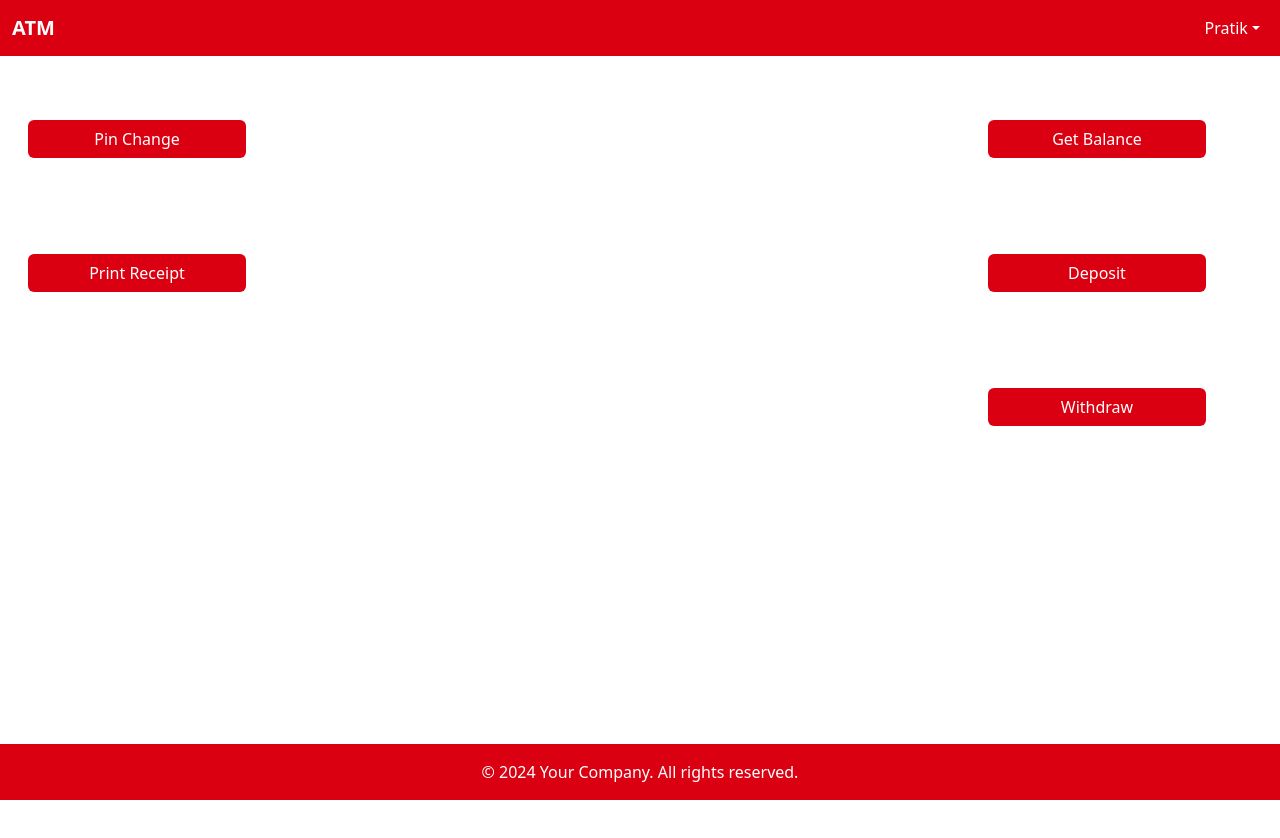
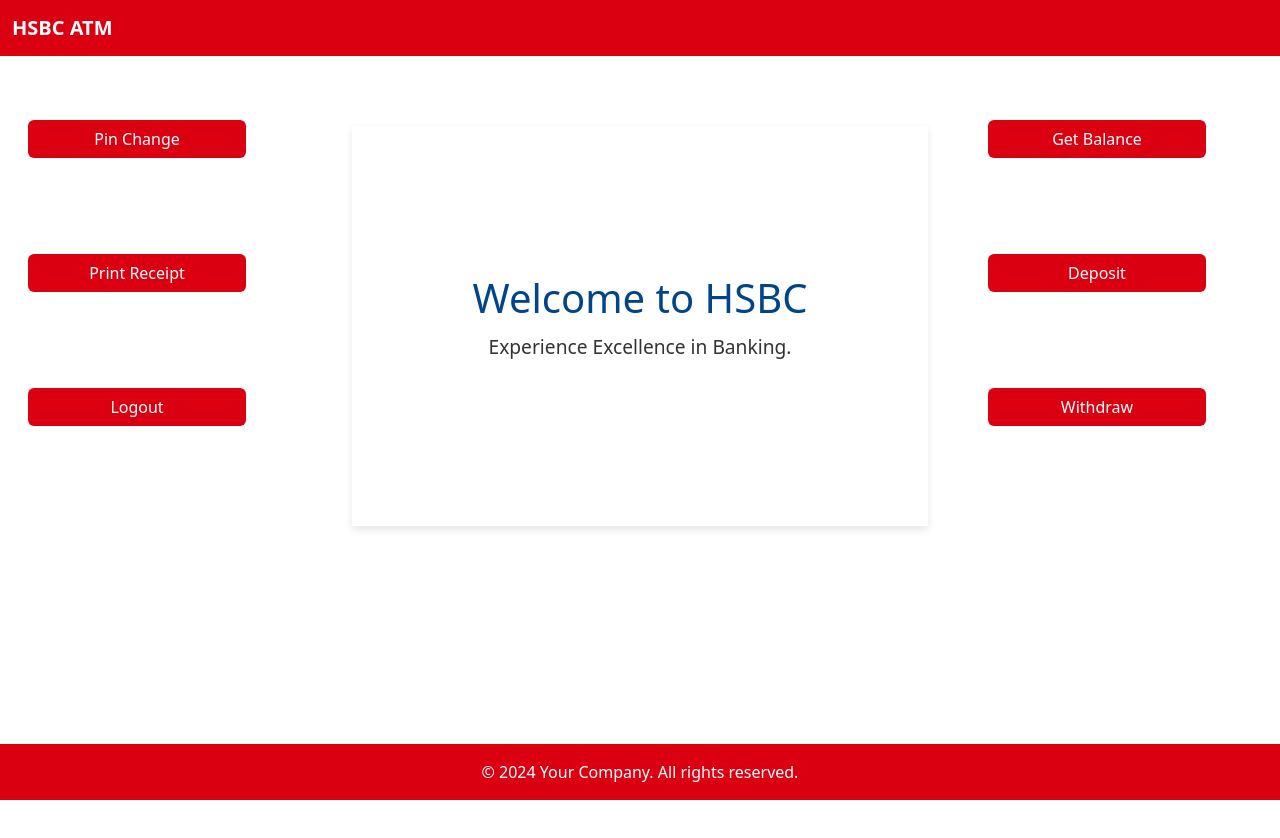
Before and after one commit to vs-shinde/Atm_Simulation_FrontEnd, a React (Create React App) app: page /home in a window 1280 px wide. Shown: the top 838 px of the page. Built offline with nearby package versions, Linux system fonts and the light colour scheme.

Commit message:
frontend changes

```diff
--- a/src/Component/Layout.jsx
+++ b/src/Component/Layout.jsx
@@ -11,7 +11,8 @@
   ];
   const LeftsidebarButtons = [
     { label: "Pin Change", link: "/pin-change" },
-    { label: "Print Receipt", link: "/print-receipt" }
+    { label: "Print Receipt", link: "/print-receipt" },
+    { label: "Logout", link: "/login" }
   ];
 
   return (
--- a/src/Component/Navbar.jsx
+++ b/src/Component/Navbar.jsx
@@ -4,22 +4,12 @@
   return (
     <nav className="navbar navbar-expand-lg" style={{ backgroundColor: '#db0011' }}>
       <div className="container-fluid">
-        <a className="navbar-brand" href="/" style={{ color: '#ffffff', fontWeight: 'bold' }}>ATM</a>
+        <a className="navbar-brand" href="/" style={{ color: '#ffffff', fontWeight: 'bold' }}>HSBC ATM</a>
         <button className="navbar-toggler" type="button" data-bs-toggle="collapse" data-bs-target="#navbarNav" aria-controls="navbarNav" aria-expanded="false" aria-label="Toggle navigation">
           <span className="navbar-toggler-icon"></span>
         </button>
         <div className="collapse navbar-collapse" id="navbarNav">
-          <ul className="navbar-nav ms-auto">
-            <li className="nav-item dropdown">
-              <a className="nav-link dropdown-toggle" href="#" id="navbarDropdown" role="button" data-bs-toggle="dropdown" aria-expanded="false" style={{ color: '#ffffff' }}>
-                {username}
-              </a>
-              <ul className="dropdown-menu dropdown-menu-end" aria-labelledby="navbarDropdown">
-                <li><a className="dropdown-item" href="/profile">Profile</a></li>
-                <li><a className="dropdown-item" href="/logout">Logout</a></li>
-              </ul>
-            </li>
-          </ul>
+
         </div>
       </div>
     </nav>
--- a/src/Pages/Deposite.jsx
+++ b/src/Pages/Deposite.jsx
@@ -1,5 +1,4 @@
 import React, { useState } from 'react';
-import { ToastContainer, toast } from 'react-toastify';
 import axios from 'axios';
 import { useNavigate } from 'react-router-dom';
 import Layout from '../Component/Layout';
@@ -7,6 +6,8 @@
 const DepositPage = () => {
   const [amount, setAmount] = useState('');
   const [error, setError] = useState('');
+  const [depositSuccess, setDepositSuccess] = useState(false);
+  const [depositedAmount, setDepositedAmount] = useState(0);
   const navigate = useNavigate();
 
   const handleInputChange = (e) => {
@@ -14,6 +15,9 @@
   };
 
   const handleDeposit = async (depositAmount) => {
+    setDepositedAmount(depositAmount);
+    setDepositSuccess(true);
+
     const userId = localStorage.getItem('userId');
     const token = localStorage.getItem('token');
 
@@ -30,15 +34,15 @@
           amount: depositAmount
         }
       });
-      if (response.status === 200) {
-        toast.success(`${depositAmount} has been deposited!`);
-        setTimeout(() => {
-          navigate('/balance');
-        }, 3000);
+
+      if (response.status !== 200) {
+        setError('Failed to deposit amount. Please try again.');
+        setDepositSuccess(false); // Revert success if deposit fails
       }
     } catch (error) {
       setError('Failed to deposit amount. Please try again.');
       console.error('Error depositing amount:', error);
+      setDepositSuccess(false); // Revert success if deposit fails
     }
   };
 
@@ -47,10 +51,31 @@
     handleDeposit(amount);
   };
 
+  const handlePrintReceipt = () => {
+    window.print();
+  };
+
+  if (depositSuccess) {
+    return (
+      <Layout>
+        <div className="container d-flex align-items-center justify-content-center">
+          <div className="card p-4 text-center shadow" style={{ width: '500px', borderRadius: '15px', marginTop: '50px' }}>
+            <div className="card-body">
+              <h3 className="card-title" style={{ color: '#FF7F50' }}>Deposit Successful</h3>
+              <p>{depositedAmount} has been deposited successfully!</p>
+              <button className="btn btn-primary m-2" onClick={() => navigate('/balance')}>Go to Balance</button>
+              <button className="btn btn-secondary m-2" onClick={handlePrintReceipt}>Print Receipt</button>
+            </div>
+          </div>
+        </div>
+      </Layout>
+    );
+  }
+
   return (
     <Layout>
       <div className="container d-flex align-items-center justify-content-center">
-        <div className="card p-4 text-center shadow" style={{ width: '500px', borderRadius: '15px' }}>
+        <div className="card p-4 text-center shadow" style={{ width: '500px', borderRadius: '15px', marginTop: '50px' }}>
           <div className="card-body">
             <h3 className="card-title" style={{ color: '#FF7F50' }}>Deposit Amount</h3>
             {error && <div className="alert alert-danger">{error}</div>}
@@ -76,7 +101,6 @@
             </div>
           </div>
         </div>
-        <ToastContainer position="top-right" autoClose={3000} hideProgressBar={false} closeOnClick pauseOnFocusLoss draggable pauseOnHover />
       </div>
     </Layout>
   );
--- a/src/Pages/Home.jsx
+++ b/src/Pages/Home.jsx
@@ -5,10 +5,39 @@
   return (
     <>
     <Layout>
-
+      <div style={styles.container}>
+        <h1 style={styles.title}>Welcome to HSBC</h1>
+        <p style={styles.description}>Experience Excellence in Banking.</p>
+      </div>
     </Layout>
     </>
   )
 }
 
+const styles = {
+  container: {
+    display: 'flex',
+    flexDirection: 'column',
+    alignItems: 'center',
+    justifyContent: 'center',
+    height: '50vh',
+    backgroundColor: '#fffff',
+    padding: '20px',
+    boxShadow: '0px 4px 8px rgba(0, 0, 0, 0.1)',
+    marginTop:"50px"
+  },
+  title: {
+    fontSize: '2.5em',
+    color: '#00448C',
+    marginBottom: '10px',
+  },
+  description: {
+    fontSize: '1.2em',
+    color: '#333',
+    maxWidth: '600px',
+    textAlign: 'center',
+    lineHeight: '1.6',
+  }
+}
+
 export default Home
--- a/src/Pages/Withdrawal.jsx
+++ b/src/Pages/Withdrawal.jsx
@@ -1,6 +1,4 @@
 import React, { useState } from 'react';
-import { ToastContainer, toast } from 'react-toastify';
-import 'react-toastify/dist/ReactToastify.css'; // Import CSS for react-toastify
 import axios from 'axios';
 import { jsPDF } from 'jspdf';
 import Layout from '../Component/Layout';
@@ -9,6 +7,8 @@
 const WithdrawalPage = () => {
   const [amount, setAmount] = useState('');
   const [error, setError] = useState('');
+  const [withdrawSuccess, setWithdrawSuccess] = useState(false);
+  const [withdrawnAmount, setWithdrawnAmount] = useState(0);
   const navigate = useNavigate();
 
   const handleInputChange = (e) => {
@@ -16,6 +16,9 @@
   };
 
   const handleWithdrawal = async (withdrawAmount) => {
+    setWithdrawnAmount(withdrawAmount);
+    setWithdrawSuccess(true);
+
     const userId = localStorage.getItem('userId');
     const token = localStorage.getItem('token');
 
@@ -33,13 +36,13 @@
         }
       });
 
-      console.log('Response data:', response.data);
-
-      if (response.status === 200) {
-        if (typeof response.data === 'object' && response.data.balance !== undefined) {
-          toast.success(`₹${withdrawAmount} has been withdrawn!`);
-          setAmount('');
-
+      if (response.status !== 200) {
+        setError('Failed to withdraw amount. Please try again.');
+        setWithdrawSuccess(false); // Revert success if withdrawal fails
+      } else if (typeof response.data === 'string' && response.data.includes('limit')) {
+        setError('You have reached your daily withdrawal limit of ₹20,000.');
+        setWithdrawSuccess(false); // Revert success if withdrawal fails
+      } else {
         // Fetch receipt data
         const receiptResponse = await axios.post('http://localhost:8080/atm/accounts/receipt', {
           userId,
@@ -52,25 +55,11 @@
           const receiptData = receiptResponse.data;
           generatePdfReceipt(receiptData);
         }
-
-          navigate('/balance');
-        } else if (typeof response.data === 'string' && response.data.includes('limit')) {
-          setError('You have reached your daily withdrawal limit of ₹20,000.');
-          toast.error('You have reached your daily withdrawal limit of ₹20,000.');
-        } else {
-          setError('Unexpected response format.');
-          toast.error('Unexpected response format.');
-        }
-      } else {
-        setError('Failed to withdraw amount. Please try again.');
-        toast.error('Failed to withdraw amount. Please try again.');
       }
     } catch (error) {
-      console.log('Error response data:', error.response?.data);
-      const errorMsg = error.response?.data?.message || 'Failed to withdraw amount. Please try again.';
-      setError(errorMsg);
-      toast.error(errorMsg);
+      setError('Failed to withdraw amount. Please try again.');
       console.error('Error withdrawing amount:', error);
+      setWithdrawSuccess(false); // Revert success if withdrawal fails
     }
   };
 
@@ -91,10 +80,35 @@
     handleWithdrawal(amount);
   };
 
+  const handlePrintReceipt = () => {
+    // window.print();
+    // if (receiptResponse.status === 200) {
+    //   const receiptData = receiptResponse.data;
+    //   generatePdfReceipt(receiptData);
+    // }
+  };
+
+  if (withdrawSuccess) {
     return (
       <Layout>
         <div className="container d-flex align-items-center justify-content-center">
-<div className="card p-4 text-center shadow" style={{ width: '500px', borderRadius: '15px' }}>
+          <div className="card p-4 text-center shadow" style={{ width: '500px', borderRadius: '15px', marginTop: '50px' }}>
+            <div className="card-body">
+              <h3 className="card-title" style={{ color: '#FF7F50' }}>Withdrawal Successful</h3>
+              <p>₹{withdrawnAmount} has been withdrawn successfully!</p>
+              <button className="btn btn-primary m-2" onClick={() => navigate('/balance')}>Go to Balance</button>
+              <button className="btn btn-secondary m-2" onClick={handlePrintReceipt}>Print Receipt</button>
+            </div>
+          </div>
+        </div>
+      </Layout>
+    );
+  }
+
+  return (
+    <Layout>
+      <div className="container d-flex align-items-center justify-content-center">
+        <div className="card p-4 text-center shadow" style={{ width: '500px', borderRadius: '15px', marginTop: '50px' }}>
           <div className="card-body">
             <h3 className="card-title" style={{ color: '#FF7F50' }}>Withdraw Amount</h3>
             {error && <div className="alert alert-danger">{error}</div>}
@@ -120,7 +134,6 @@
             </div>
           </div>
         </div>
-<ToastContainer position="top-right" autoClose={3000} hideProgressBar={false} closeOnClick pauseOnFocusLoss draggable pauseOnHover />
       </div>
     </Layout>
   );
```
Lines whose indentation alone changed are shown as unchanged.
